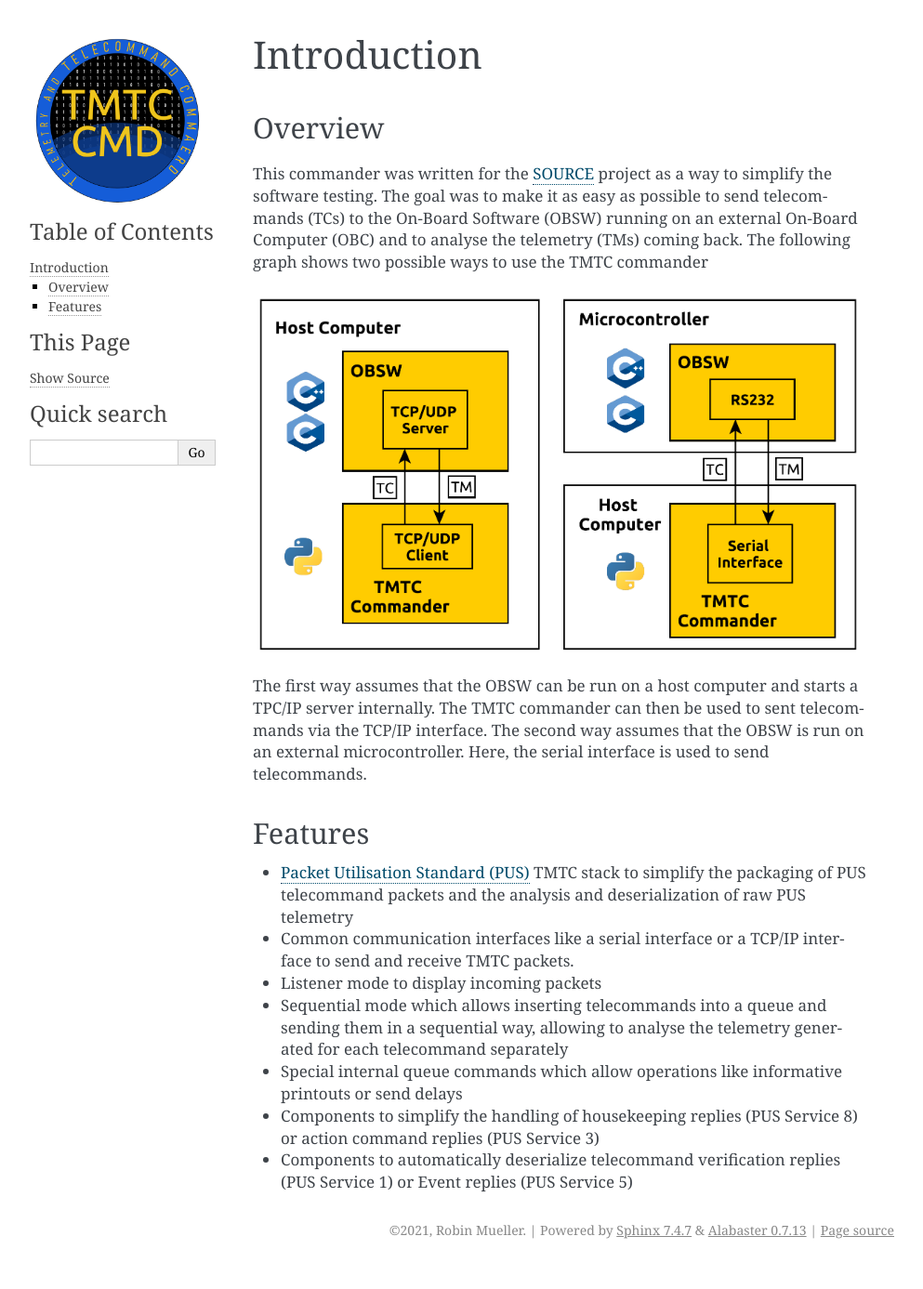
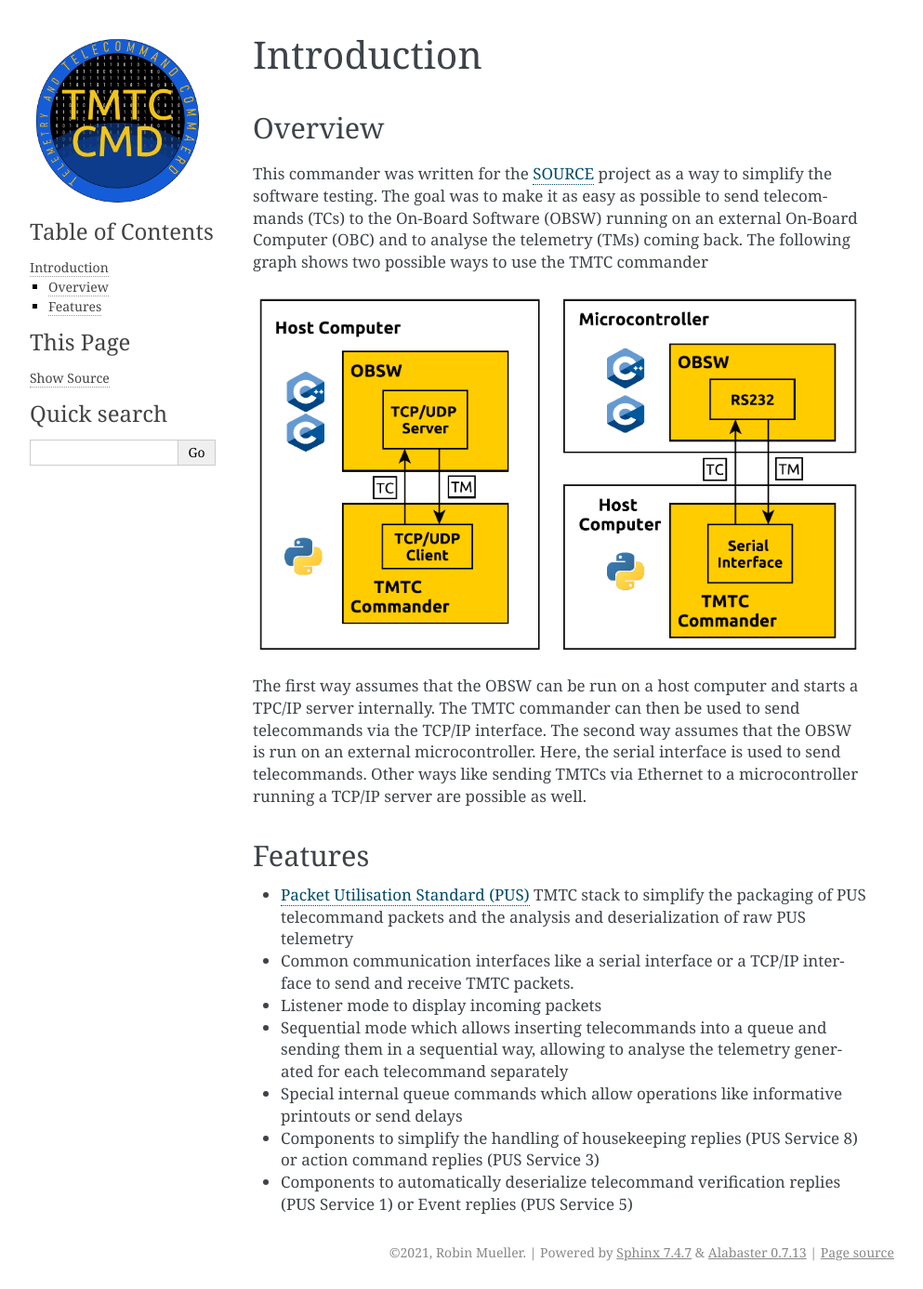
Before and after one commit to robamu-org/tmtccmd, a Sphinx documentation site: the page built from docs/introduction.rst, in a window 1280 px wide. Shown: the whole page at 93% size, without its empty margins (148-1141 px from the left). Built offline with Sphinx 7.4.7, drawn with Linux system fonts in a browser that asks for light colours; pages that are not in the unit, such as notebooks, are missing from menus; before the commit the page ends 1363 px from its top, so only the background shows below that.

Commit message:
more examples

```diff
--- a/docs/introduction.rst
+++ b/docs/introduction.rst
@@ -15,9 +15,10 @@ the TMTC commander
 	:align: center
 
 The first way assumes that the OBSW can be run on a host computer and starts a TPC/IP
-server internally. The TMTC commander can then be used to sent telecommands via the TCP/IP
+server internally. The TMTC commander can then be used to send telecommands via the TCP/IP
 interface. The second way assumes that the OBSW is run on an external microcontroller.
-Here, the serial interface is used to send telecommands.
+Here, the serial interface is used to send telecommands. Other ways like sending TMTCs
+via Ethernet to a microcontroller running a TCP/IP server are possible as well.
 
 .. _`SOURCE`: https://www.ksat-stuttgart.de/en/our-missions/source/
 
```
